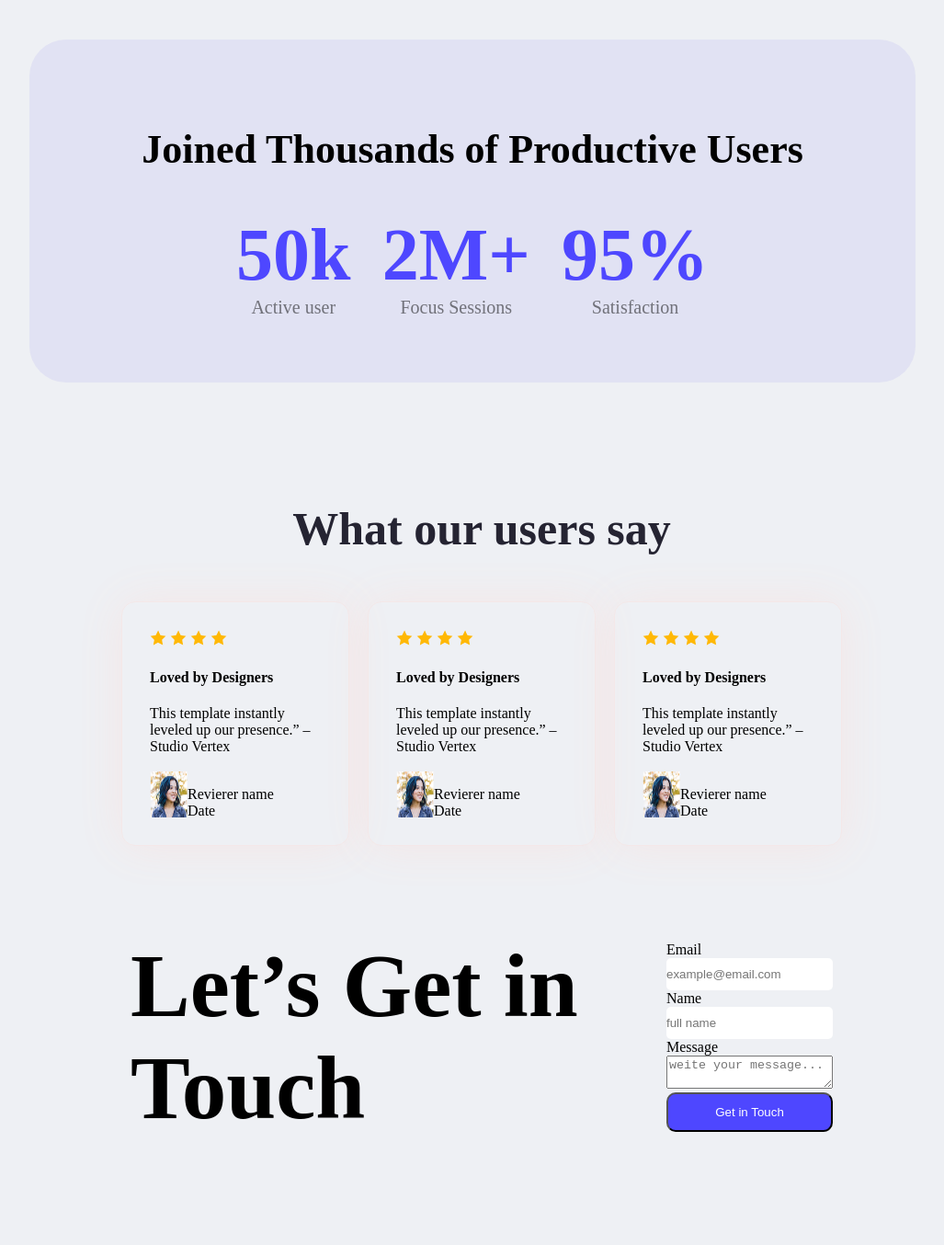
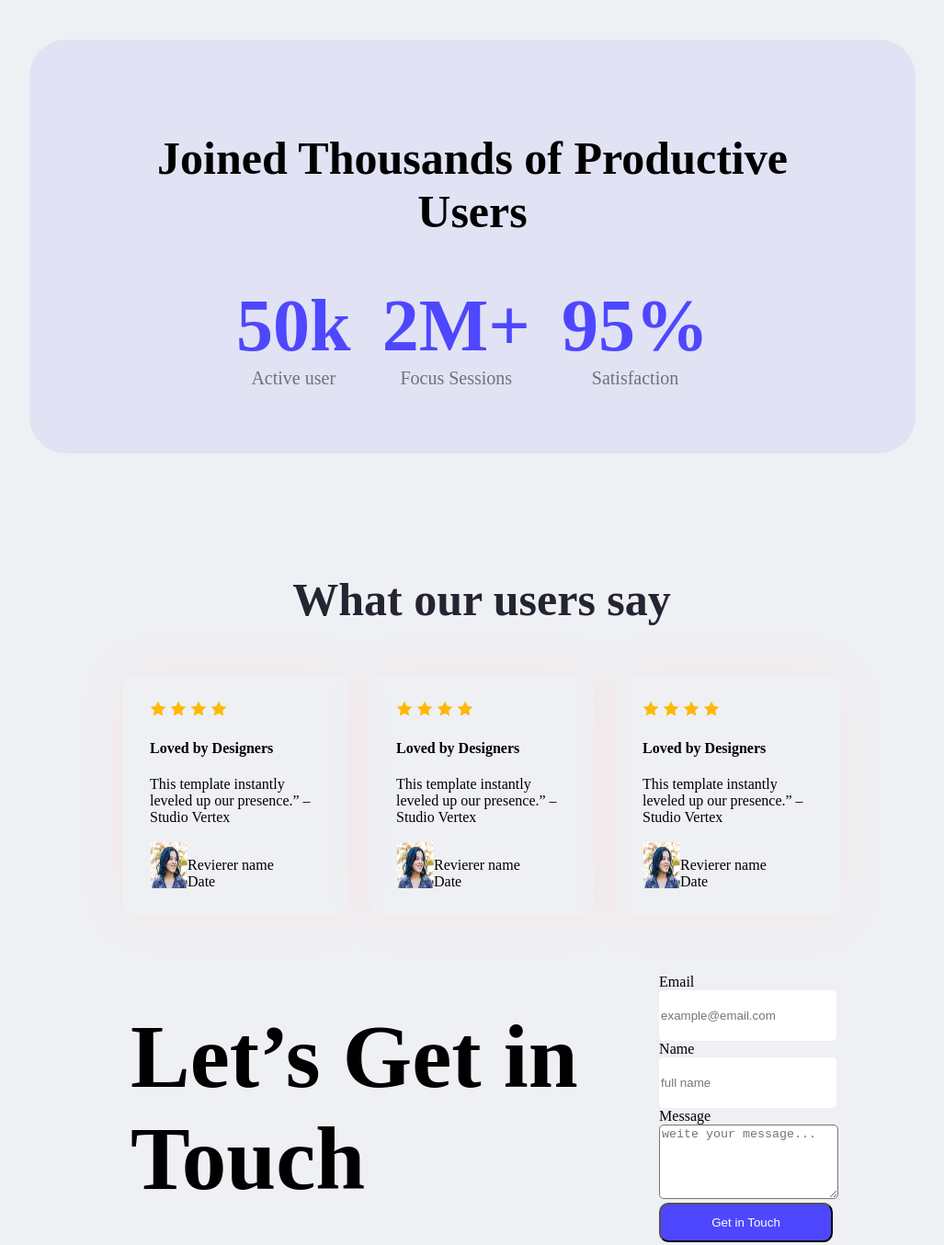
Before and after one commit to Mehadihasan1099/B12A01-landing-launchpad, a plain HTML site: page index.html in a window 1280 px wide. Shown: the part 1280-2634 px from the top of the page at 92% size, without its empty margins (116-1143 px from the left). Drawn offline with Linux system fonts and the light colour scheme.

Commit message:
eadited text area

```diff
--- a/index.html
+++ b/index.html
@@ -114,7 +114,7 @@
                         <label for="">Name</label><br>
                         <input type="text" placeholder="full name" size=""><br>
                         <label for="">Message</label><br>
-                        <textarea  name="" id="" cols="" rows="" placeholder="weite your message..."></textarea><br>
+                        <textarea  name="" id="" cols="" rows="5" placeholder="weite your message..."></textarea><br>
                         <button class="button-style get-button button">Get in Touch</button>
                     </div>
                 </form>
--- a/styles/landing.css
+++ b/styles/landing.css
@@ -1,11 +1,9 @@
-
-.raleway-portfolio {
+.raleway-assinment{
   font-family: "Raleway", sans-serif;
   font-optical-sizing: auto;
   font-weight: <weight>;
   font-style: normal;
 }
-
 body{
     background-color: #eef0f4;
 }
@@ -81,7 +79,7 @@ nav ul a{
      padding: 50px 80px;
 }
 .centered-title{
-    font-size: 50;
+    font-size: 50px;
     font-weight: 600;
 }
 .productive-users-section{
@@ -130,8 +128,6 @@ nav ul a{
     max-height: 50px;
 
 }
-
-
 .get-in-tuch{
     display: flex;
     margin: 0 auto;
@@ -141,21 +137,23 @@ nav ul a{
     align-items: center;
     justify-content: space-between;
 }
-.get-in-tuch-item{
-    width: 500px;
-}
+
 .get-title{
     font-weight: 700;
     font-size: 97px;
 }
 form{
-    width:30%;
+    width:36%;
 }
 form input{
-    padding: 10px 0px;
-    border: 1px rgb(68, 58, 58);
+    padding: 20px 2px;
+    border: 2px rgb(68, 58, 58);
     border-radius: 5px;
     width: 100%;
+}
+form textarea{
+    width: 100%;
+    border-radius: 5px;
 }
 .get-button{
     width: 100%;
```
